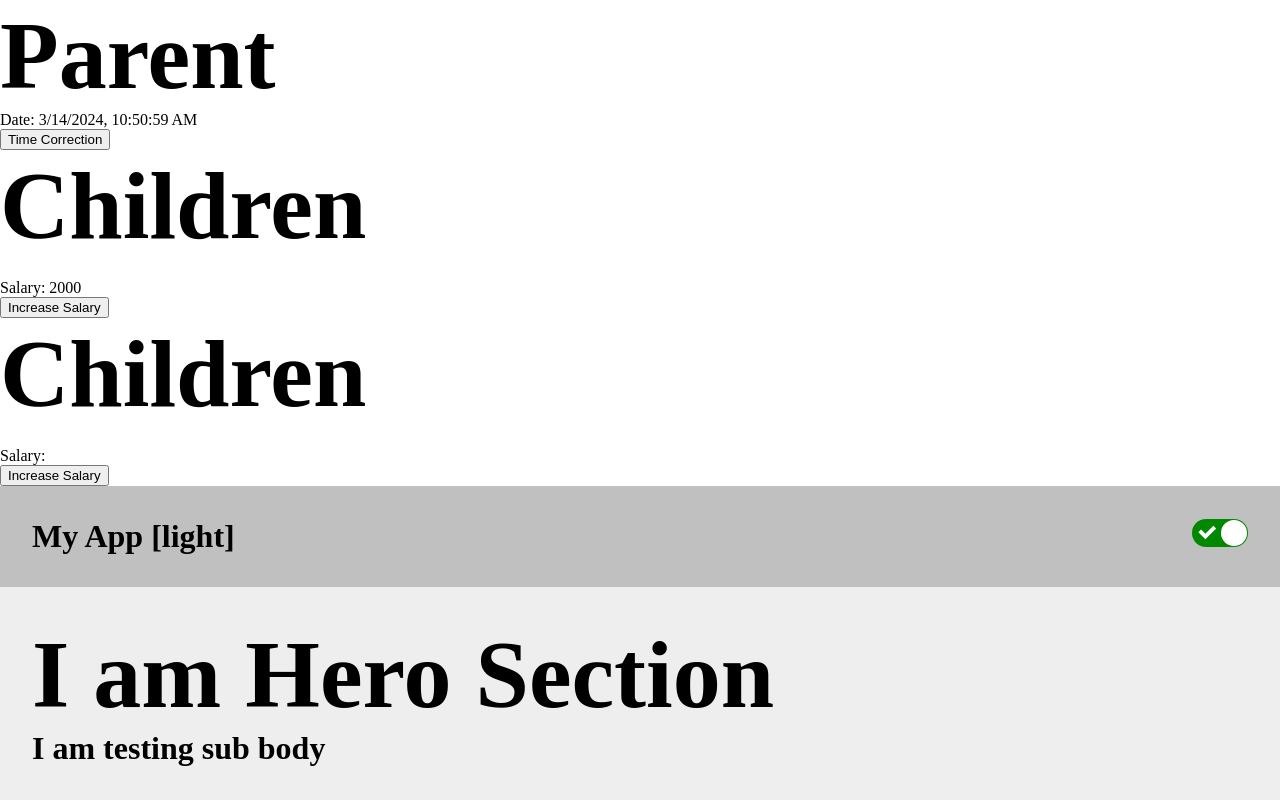
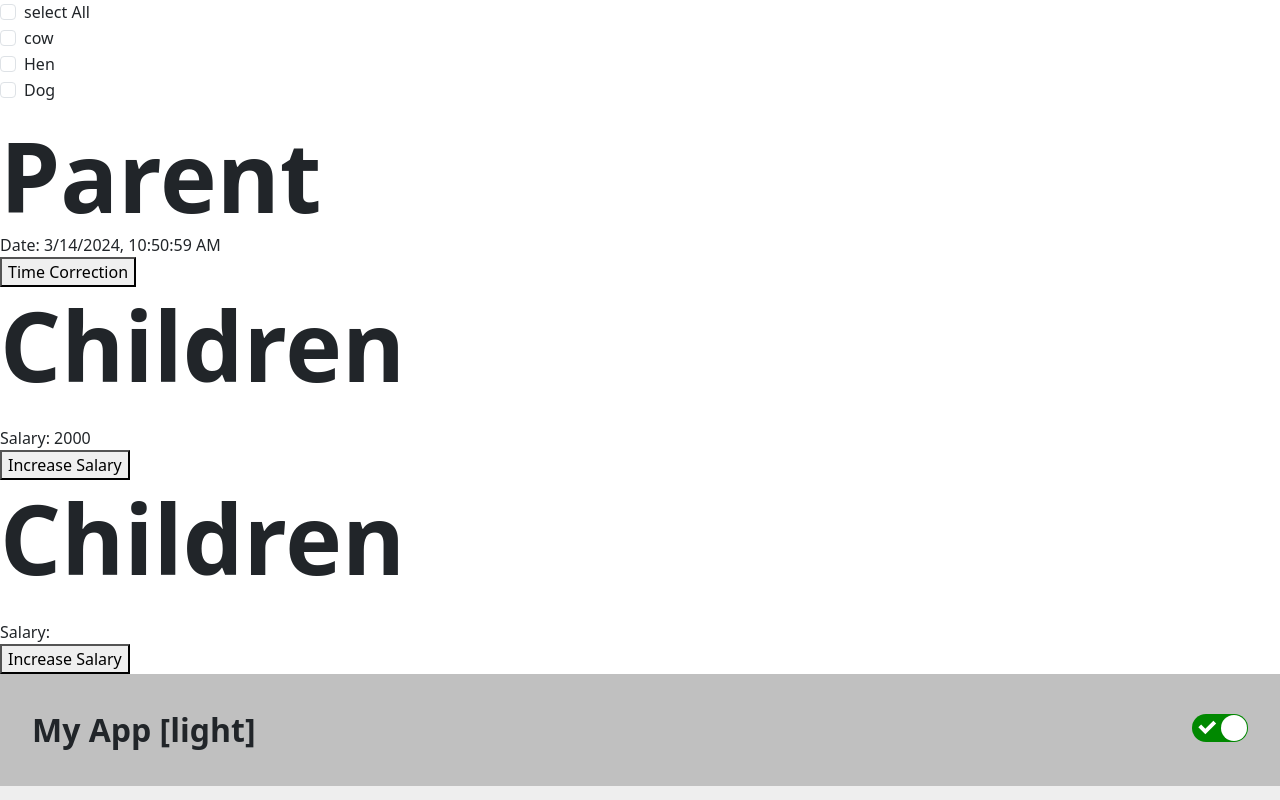
Before and after one commit to Raysumit77/React-Basic, a React (Vite) app in the folder vite/: page / in a window 1280 px wide. Shown: the top 800 px of the page. Built offline with nearby package versions, Linux system fonts and the light colour scheme; no server answers.

Commit message:
Checkbox

```diff
--- a/vite/package.json
+++ b/vite/package.json
@@ -10,7 +10,9 @@
     "preview": "vite preview"
   },
   "dependencies": {
+    "bootstrap": "^5.3.3",
     "react": "^18.2.0",
+    "react-bootstrap": "^2.10.2",
     "react-dom": "^18.2.0",
     "react-switch": "^7.0.0"
   },
--- a/vite/src/main.jsx
+++ b/vite/src/main.jsx
@@ -1,3 +1,4 @@
+import "bootstrap/dist/css/bootstrap.min.css";
 import "./main.css";
 import React from "react";
 import ReactDOM from "react-dom/client";
@@ -7,6 +8,7 @@ import { Hero } from "./styling/Hero";
 import { Parent } from "./callback/Parent";
 import Children from "./callback/Children";
 import { MemoHook } from "./MemoHook";
+import { Checkbox } from "./practice/Checkbox";
 
 // import { Cricket, Football, MyFootball } from "../Football";
 // import CountdownTimer from "./Countdowntimer";
@@ -33,6 +35,7 @@ import { MemoHook } from "./MemoHook";
 ReactDOM.createRoot(document.getElementById("root")).render(
   <React.StrictMode>
     <ThemeContextProvider>
+      <Checkbox />
       <Parent />
       <Children />
       <Header />
--- /dev/null
+++ b/vite/src/practice/Checkbox.jsx
@@ -0,0 +1,64 @@
+import { Form } from "react-bootstrap";
+import { useState } from "react";
+
+export const Checkbox = () => {
+  const [Checkstate, setCheckState] = useState({
+    selectAll: false,
+    cow: false,
+    dog: false,
+    hen: false,
+  });
+
+  return (
+    <div>
+      <div className="mb-3">
+        <Form.Check // prettier-ignore
+          type="checkbox"
+          label="select All"
+          onChange={() => {
+            setCheckState((prev) => {
+              return {
+                ...prev,
+                selectAll: !prev.selectAll,
+                dog: !prev.selectAll,
+                Hen: !prev.selectAll,
+                cow: !prev.selectAll,
+              };
+            });
+          }}
+          checked={Checkstate.selectAll}
+        />
+        <Form.Check // prettier-ignore
+          type="checkbox"
+          label="cow"
+          onChange={() => {
+            setCheckState((prev) => {
+              return { ...prev, cow: !prev.cow };
+            });
+          }}
+          checked={Checkstate.cow}
+        />
+        <Form.Check // prettier-ignore
+          type="checkbox"
+          label="Hen"
+          onChange={() => {
+            setCheckState((prev) => {
+              return { ...prev, Hen: !prev.Hen };
+            });
+          }}
+          checked={Checkstate.Hen}
+        />
+        <Form.Check // prettier-ignore
+          type="checkbox"
+          label="Dog"
+          onChange={() => {
+            setCheckState((prev) => {
+              return { ...prev, dog: !prev.dog };
+            });
+          }}
+          checked={Checkstate.dog}
+        />
+      </div>
+    </div>
+  );
+};
```
Also changed, not shown: vite/src/practice/Currency.jsx (added, +58 -0 lines), 1 other file (tests, documents, lock files or other folders).
